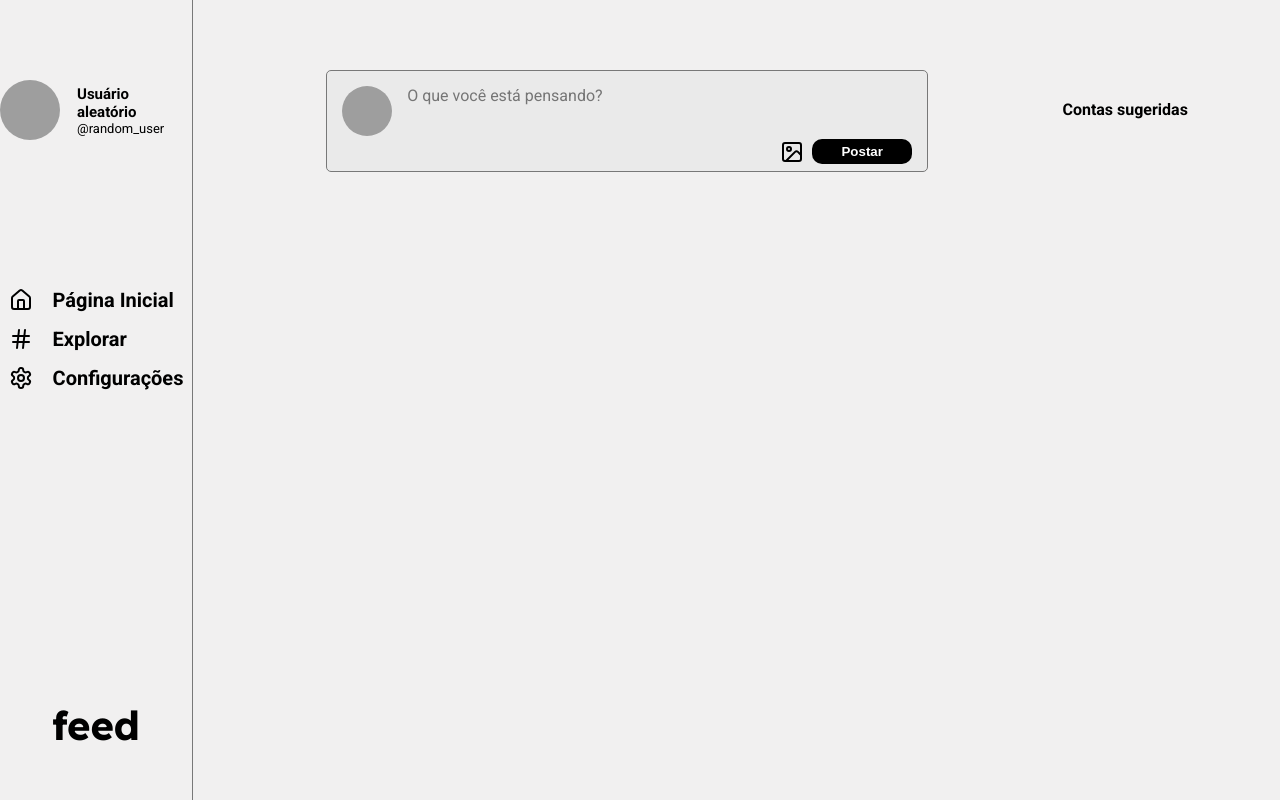
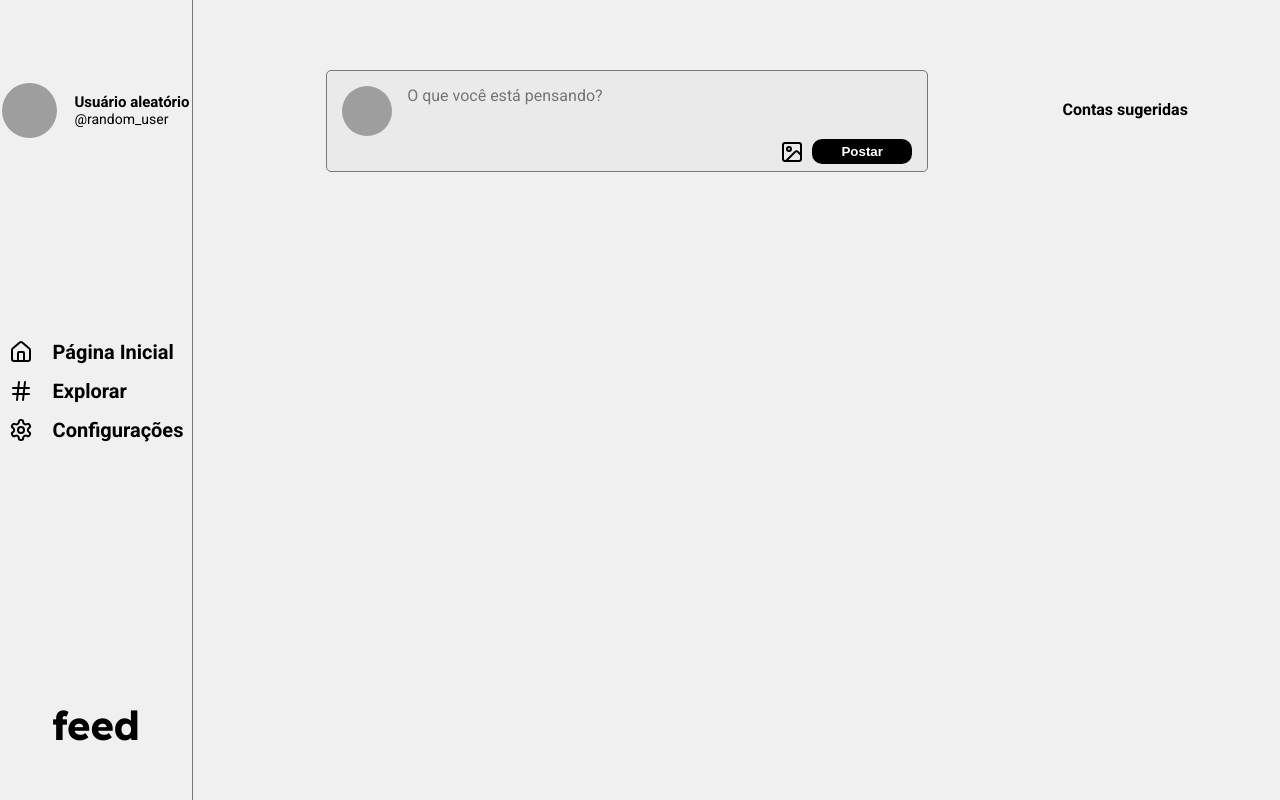
Before and after one commit to guipereirar/feed-social, a React (Vite) app: page / in a window 1280 px wide. Built offline with nearby package versions, Linux system fonts and the light colour scheme; no server answers; grey boxes are pictures that could not be loaded.

Commit message:
style: changes in sidebar's user

```diff
--- a/src/components/sidebar/sidebar.jsx
+++ b/src/components/sidebar/sidebar.jsx
@@ -24,7 +24,7 @@ export default function Sidebar() {
           style={{
             display: "flex",
             justifyContent: "center",
-            paddingTop: "138px",
+            paddingTop: "190px",
           }}
         >
           <div
--- a/src/components/user/user.jsx
+++ b/src/components/user/user.jsx
@@ -13,7 +13,7 @@ export default function User(props) {
       <img
         src={props.userIcon}
         style={{
-          height: "60px",
+          height: "55px",
           borderRadius: "100%",
           objectFit: "cover",
           aspectRatio: "1",
@@ -21,7 +21,7 @@ export default function User(props) {
       />
       <div>
         <p style={{ fontSize: "15px", fontWeight: "bold" }}>{props.name}</p>
-        <p style={{ fontSize: "13px" }}>@{props.username}</p>
+        <p style={{ fontSize: "14px" }}>@{props.username}</p>
       </div>
     </div>
   );
```
